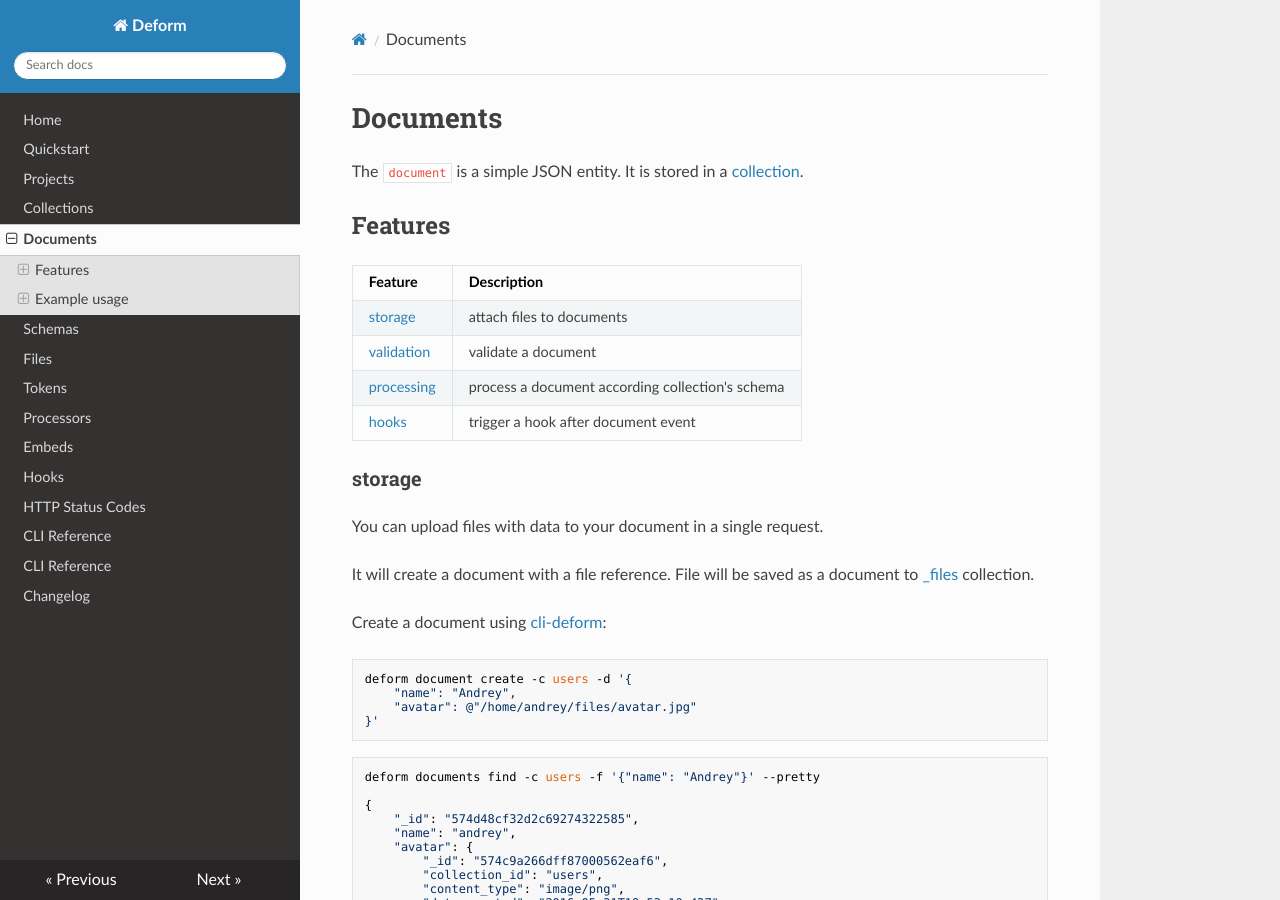
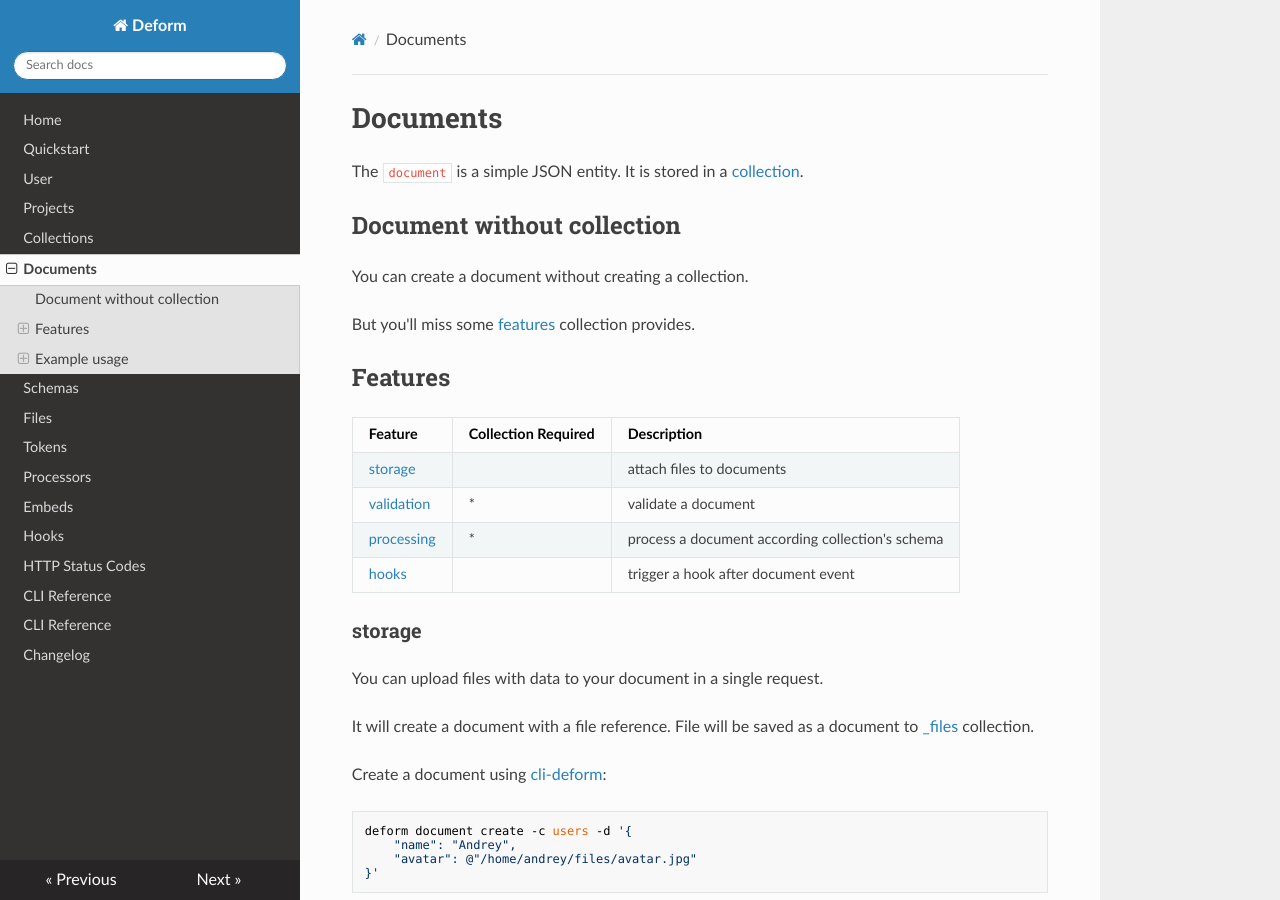
Before and after one commit to deformio/docs, an MkDocs documentation site: the page built from docs/documents.md, in a window 1280 px wide and 900 px high. Built offline with MkDocs 1.6.1, drawn with Linux system fonts in a browser that asks for light colours; nearby versions of some CDN libraries; old or Windows-style settings are respelled for this version of MkDocs.

Commit message:
User section added. Collection, Document sections updated.

```diff
--- a/docs/documents.md
+++ b/docs/documents.md
@@ -2,14 +2,21 @@
 
 The `document` is a simple JSON entity. It is stored in a [collection](/collections/).
 
+## Document without collection
+
+You can create a document without creating a collection.
+
+But you'll miss some [features](/documents/#features) collection provides.
+
+
 ## Features
 
-Feature        | Description
----------------|--------------------------
-[storage](/documents/#storage)       | attach files to documents
-[validation](/documents/#validation) | validate a document
-[processing](/documents/#processing) | process a document according collection's schema
-[hooks](/documents/#hooks)           | trigger a hook after document event
+Feature                              | Collection Required | Description
+-------------------------------------|---------------------|----
+[storage](/documents/#storage)       |   | attach files to documents
+[validation](/documents/#validation) | * | validate a document
+[processing](/documents/#processing) | * | process a document according collection's schema
+[hooks](/documents/#hooks)           |   | trigger a hook after document event
 
 
 ### storage
--- a/mkdocs.yml
+++ b/mkdocs.yml
@@ -6,6 +6,7 @@
 pages:
 - Home: index.md
 - Quickstart: quickstart/index.md
+- User: user.md
 - Projects: projects.md
 - Collections: collections.md
 - Documents: documents.md
```
Also changed, not shown: docs/collections.md (+9 -1 lines), docs/user.md (added, +48 -0 lines).
